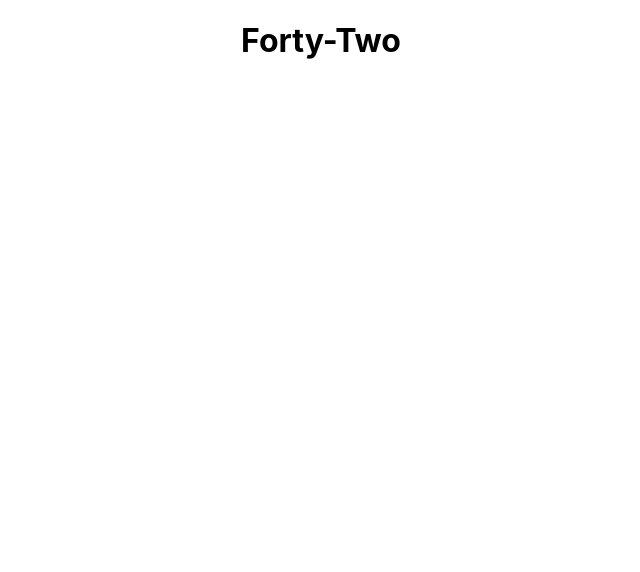
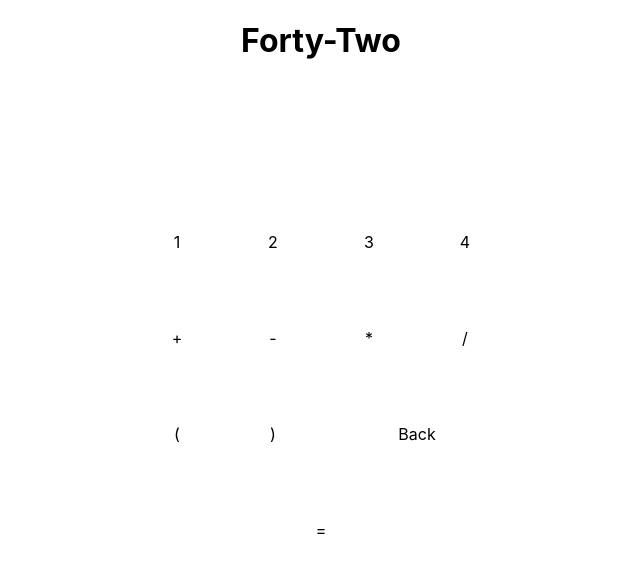
Before and after one commit to RobOwenKing/forty-two, a React (Create React App) app: page / in a window 1280 px wide. Shown: the top 572 px of the page, without its empty margins (319-959 px from the left). Built offline with nearby package versions, Linux system fonts and the light colour scheme.

Commit message:
feat: Basic calculator layout

```diff
--- a/src/App.css
+++ b/src/App.css
@@ -1,3 +1,19 @@
 .App {
   text-align: center;
 }
+
+.grid {
+  display: grid;
+  grid-template-columns: repeat(4, 6rem);
+  grid-template-rows: minmax(7rem, auto) repeat(5, 6rem);
+  justify-content: center;
+  align-items: center;
+}
+
+.span-four {
+  grid-column: span 4;
+}
+
+.span-two {
+  grid-column: span 2;
+}
--- a/src/App.js
+++ /dev/null
@@ -1,13 +0,0 @@
-import logo from './logo.svg';
-import './App.css';
-
-function App() {
-  return (
-    <div className="App">
-      <h1>Forty-Two</h1>
-
-    </div>
-  );
-}
-
-export default App;
--- /dev/null
+++ b/src/App.jsx
@@ -0,0 +1,25 @@
+import logo from './logo.svg';
+import './App.css';
+
+const App = () => {
+  const inputs = [1, 2, 3, 4, '+', '-', '*', '/', '(', ')'];
+
+  return (
+    <div className="App">
+      <h1>Forty-Two</h1>
+      <div className="grid">
+        <div className="output span-four">
+          <div className="output-calculation"></div>
+          <div className="output-value"></div>
+        </div>
+        {
+          inputs.map((input, id) => { return <div key={id}>{input}</div>; })
+        }
+        <div className="span-two">Back</div>
+        <div className="span-four">=</div>
+      </div>
+    </div>
+  );
+}
+
+export default App;
```
